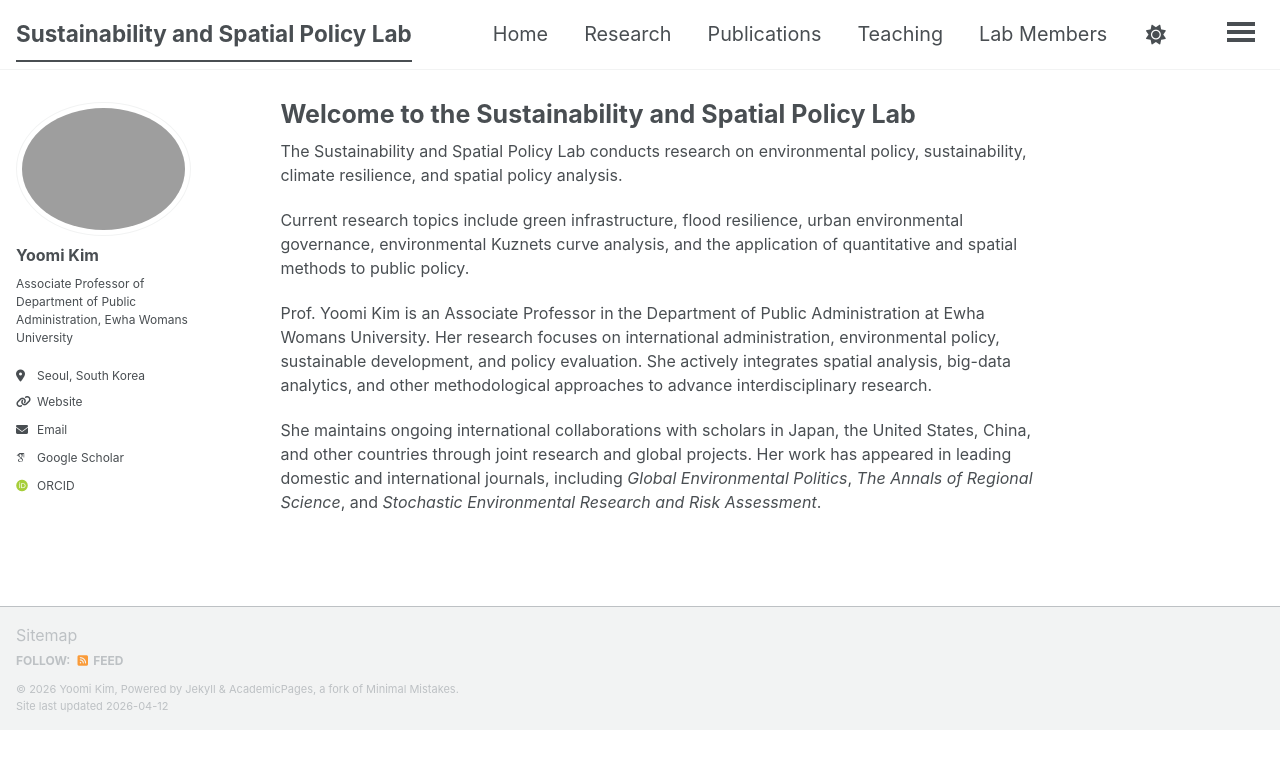
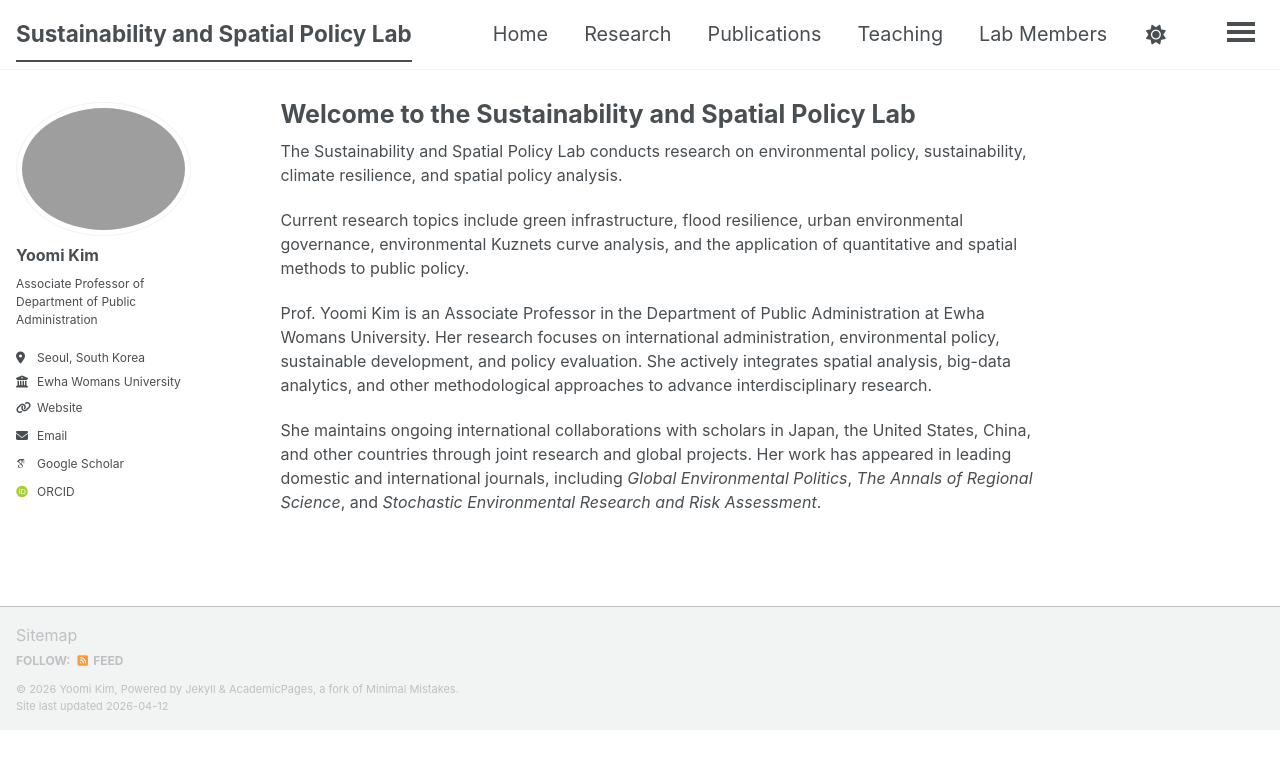
Before and after one commit to ymkim-ssplab/ymkim-ssplab.github.io, a Jekyll site: the page built from _pages/about.md, in a window 1280 px wide. Shown: the top 769 px of the page. Built offline with Jekyll 4.4.1, drawn with Linux system fonts in a browser that asks for light colours; some web fonts are replaced; a script bundle is joined from its source files by our own code; library files that are not in the unit come from our copies; part of the change alters nothing that is shown.

```diff
--- a/_config.yml
+++ b/_config.yml
@@ -26,8 +26,9 @@ author:
   avatar           : "profile.JPG"
   name             : "Yoomi Kim"
   pronouns         : # example: "she/her"
-  bio              : "Associate Professor of Department of Public Administration, Ewha Womans University"
+  bio              : "Associate Professor of Department of Public Administration"
   location         : "Seoul, South Korea"
+  employer         : "Ewha Womans University"
   uri              : https://www.ewha.ac.kr/ewhaen/professor/info.do?mode=view&pId=Ue2Q3ja4I5vRBFg5aG19Sw%3D%3D
   email            : "kimym@ewha.ac.kr"
 
```
